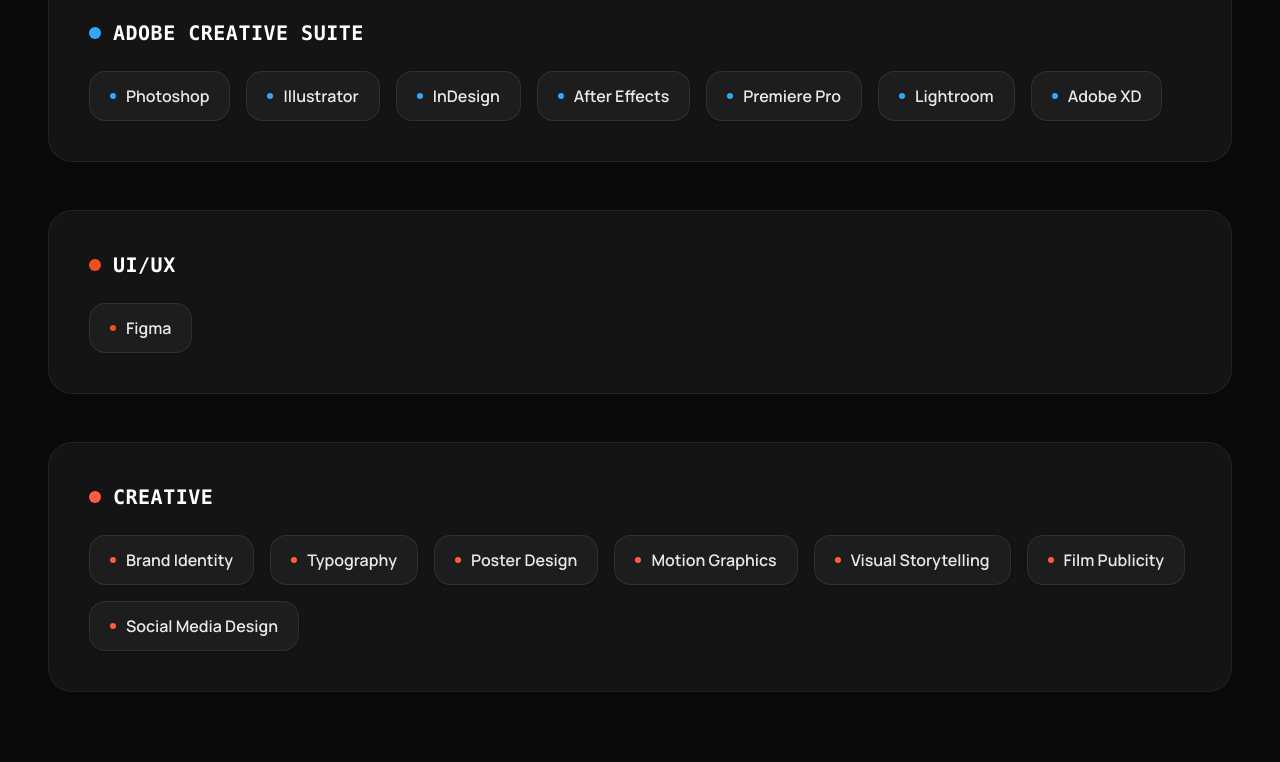
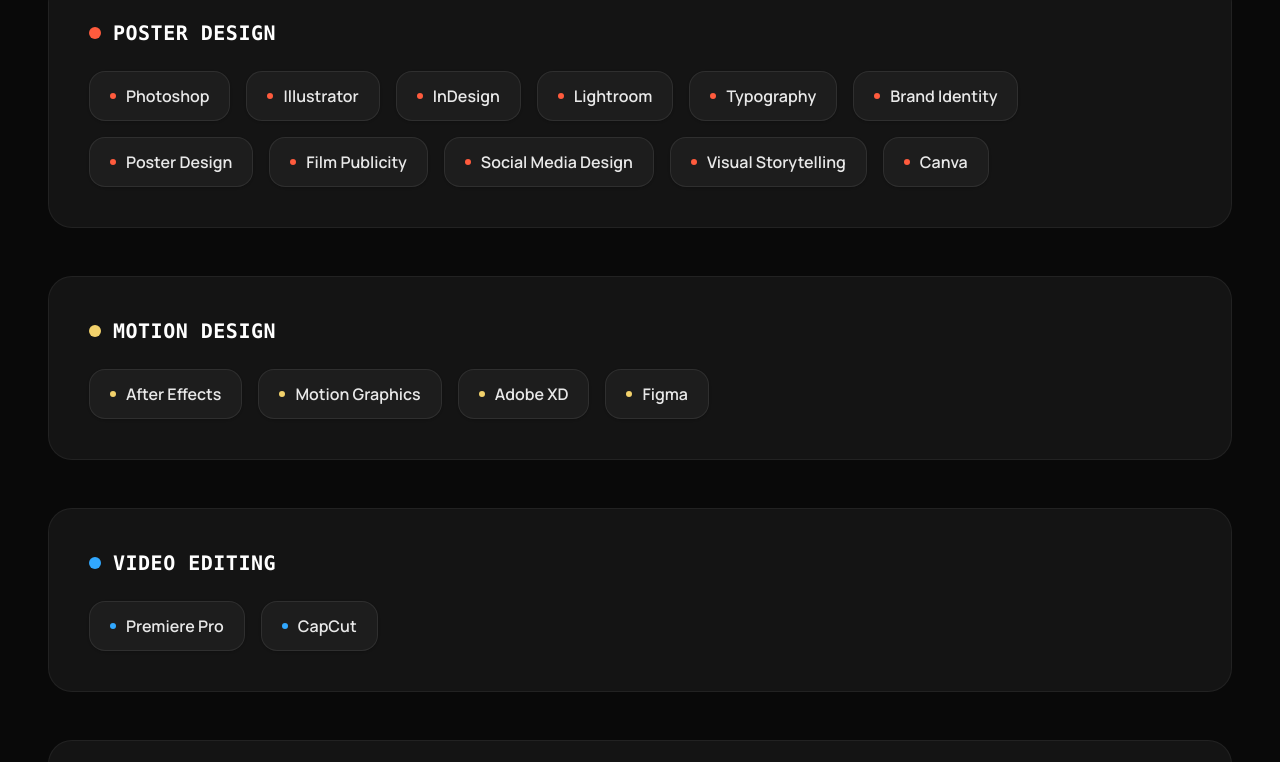
Before and after one commit to sushaaanthh/sushanth-sapare-gd, a React (Vite) app: page / in a window 1280 px wide. Shown: the part 6963-7725 px from the top of the page. Built offline with nearby package versions, Linux system fonts and the light colour scheme.

Commit message:
fixed and updated skills section

```diff
--- a/src/app/App.tsx
+++ b/src/app/App.tsx
@@ -232,26 +232,52 @@
 
 const SKILL_GROUPS = [
   {
-    category: "Adobe Creative Suite",
-    color: "#31A8FF",
-    skills: ["Photoshop", "Illustrator", "InDesign", "After Effects", "Premiere Pro", "Lightroom", "Adobe XD"],
+    category: "Poster Design",
+    color: "#FF5B3D",
+    skills: [
+      "Photoshop",
+      "Illustrator",
+      "InDesign",
+      "Lightroom",
+      "Typography",
+      "Brand Identity",
+      "Poster Design",
+      "Film Publicity",
+      "Social Media Design",
+      "Visual Storytelling",
+      "Canva",
+    ],
   },
   {
-    category: "UI/UX",
-    color: "#F24E1E",
-    skills: ["Figma"],
+    category: "Motion Design",
+    color: "#F2D16B",
+    skills: [
+      "After Effects",
+      "Motion Graphics",
+      "Adobe XD",
+      "Figma",
+    ],
   },
   {
-    category: "Creative",
-    color: "#FF5B3D",
+    category: "Video Editing",
+    color: "#31A8FF",
     skills: [
-      "Brand Identity",
-      "Typography",
-      "Poster Design",
-      "Motion Graphics",
-      "Visual Storytelling",
-      "Film Publicity",
-      "Social Media Design",
+      "Premiere Pro",
+      "CapCut",
+    ],
+  },
+  {
+    category: "Web Design",
+    color: "#34D399",
+    skills: [
+      "Figma",
+      "HTML",
+      "CSS",
+      "JavaScript",
+      "React",
+      "Responsive Design",
+      "UI Design",
+      "UX Design",
     ],
   },
 ];
@@ -988,7 +1014,7 @@
               <div className="flex flex-wrap gap-3 sm:gap-4">
                 {group.skills.map((skill) => (
                   <motion.div
-                    key={skill}
+                    key={`${group.category}-${skill}`}
                     className="px-5 py-3 rounded-2xl bg-[#1d1d1d] border border-white/[0.08] text-sm sm:text-base font-semibold text-white/90 cursor-default flex items-center gap-2.5 transition-all duration-300 shadow-sm"
                     whileHover={{
                       y: -4,
```
Also changed, not shown: 2 other files (tests, documents, lock files or other folders).
